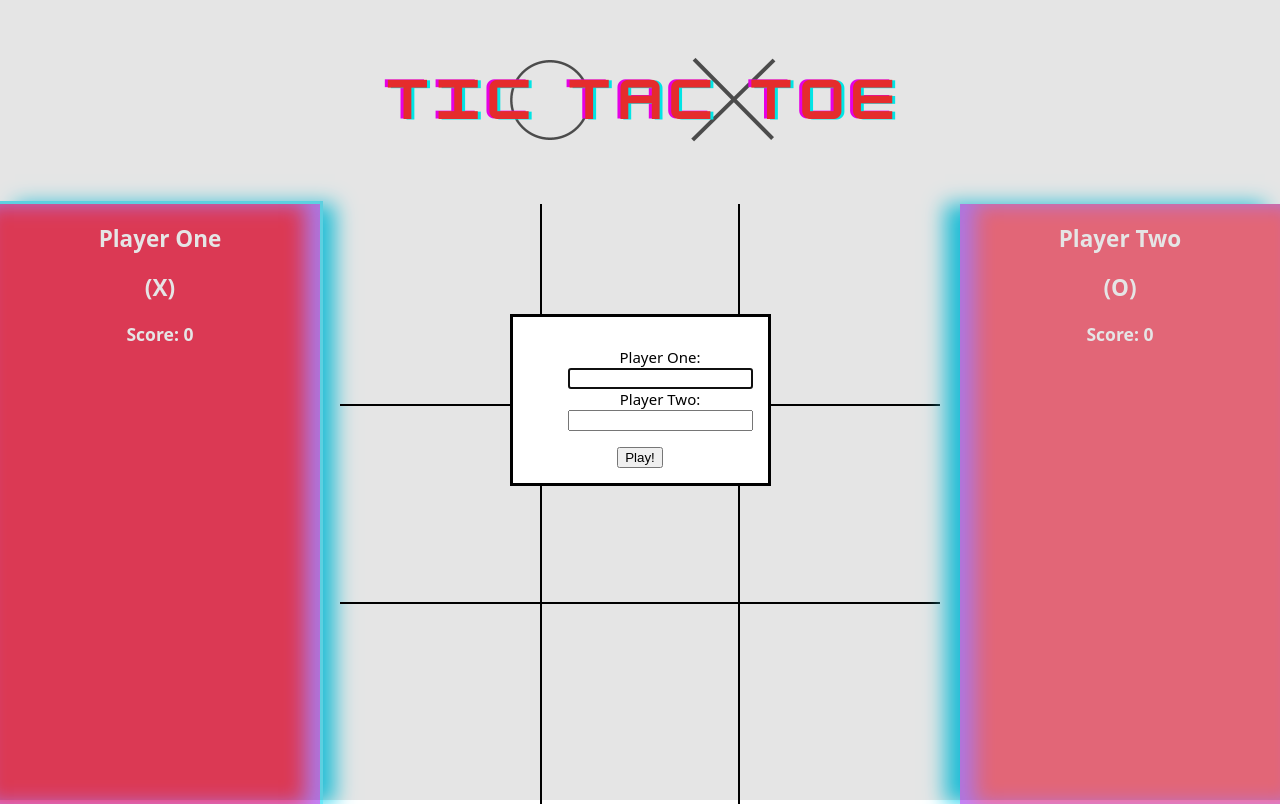
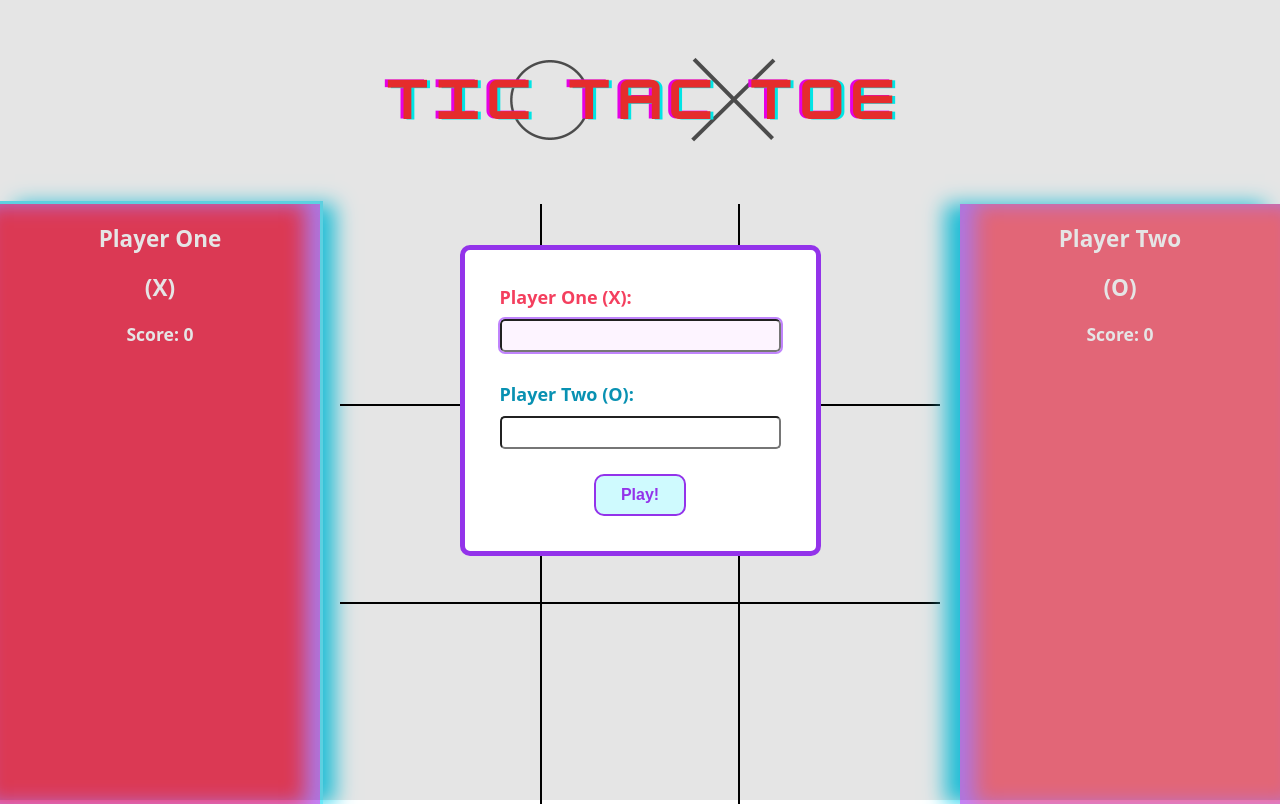
Before and after one commit to lsbdevops/odin-tic-tac-toe, a plain HTML site: page index.html in a window 1280 px wide. Drawn offline with Linux system fonts and the light colour scheme.

Commit message:
Add colour, font and border styling to dialog box

```diff
--- a/index.html
+++ b/index.html
@@ -11,9 +11,9 @@
     <dialog id="player-info">
         <form>
           <ul>
-              <li><label for="name-player-one">Player One:</label></li>
+              <li><label for="name-player-one">Player One (X):</label></li>
               <li><input type="text" name="playerOneName" id="name-player-one"></li>
-              <li><label for="name-player-two">Player Two:</label></li>
+              <li><label for="name-player-two">Player Two (O):</label></li>
               <li><input type="text" name="playerTwoName" id="name-player-two"></li>
           </ul>
           <div>
--- a/style.css
+++ b/style.css
@@ -78,8 +78,67 @@ body {
     box-shadow: -15px 0px 20px #22d3ee, inset 15px 0px 20px #c084fc;;
 }
 
+form {
+    display: flex;
+    flex-direction: column;
+    align-items: center;
+    gap: 25px;
+    padding: 20px;
+}
+
 form > ul {
     list-style: none;
+    font-weight: bold;
+    font-size: 1.8rem;
+    padding: 0px;
+    margin: 0px;
+    display: flex;
+    flex-direction: column;
+    align-items: flex-start;
+    gap: 10px;
+}
+
+dialog {
+    border: 5px solid #9333ea;
+    border-radius: 10px;
+}
+
+dialog input {
+    font-size: 2rem;
+    border-radius: 5px;
+    padding: 3px 2px 3px 10px;
+}
+
+
+dialog input:focus {
+    outline: 2px solid #c084fc;
+    background-color: #fdf4ff;
+}
+
+dialog li:nth-child(1) {
+    color: #f43f5e;
+}
+
+dialog li:nth-child(3) {
+    margin-top: 20px;
+    color: #0891b2;
+}
+
+dialog button {
+    font-size: 1.6rem;
+    font-weight: bold;
+    padding: 10px 25px;
+    border-radius: 10px;
+    border: 2px solid #9333ea;
+    background-color: #cffafe;
+    color: #9333ea;
+}
+
+dialog button:hover {
+    cursor: pointer;
+    background-color: #fb7185;
+    outline: 3px solid #67e8f9;
+    color: white;
 }
 
 .active {
```
